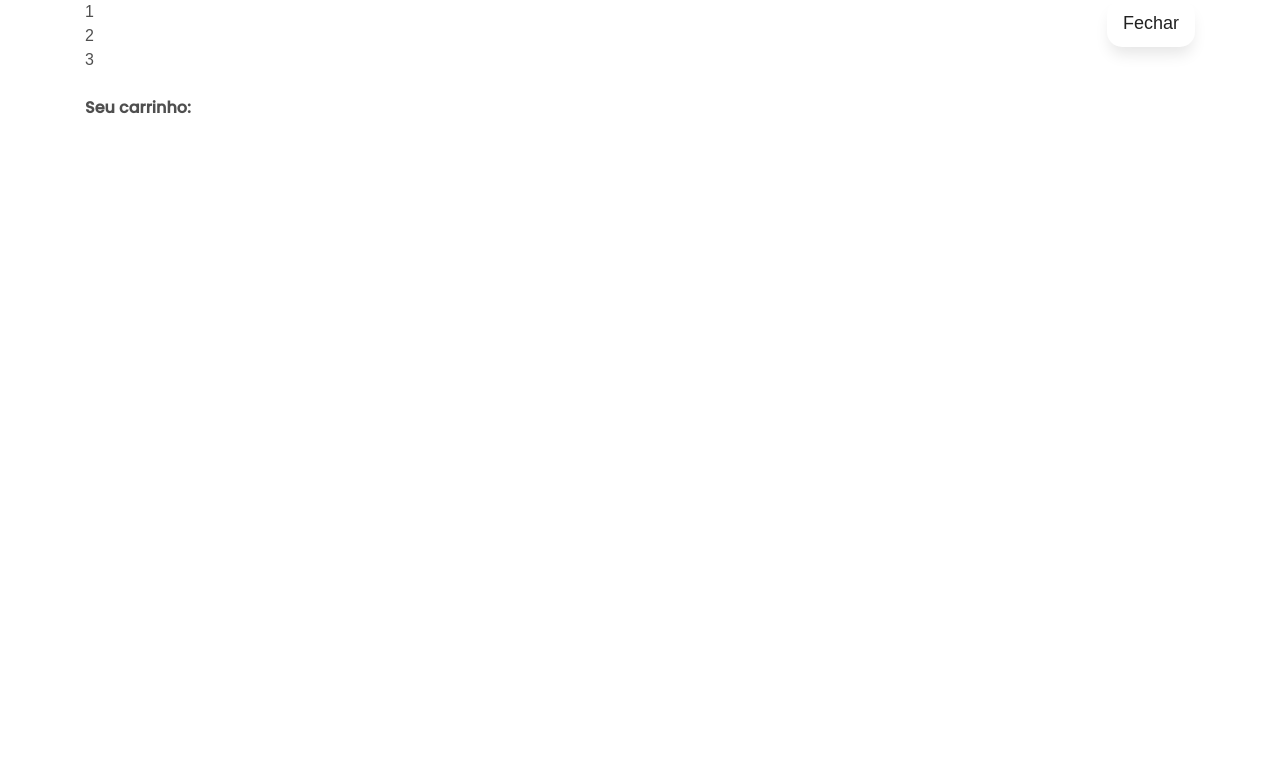
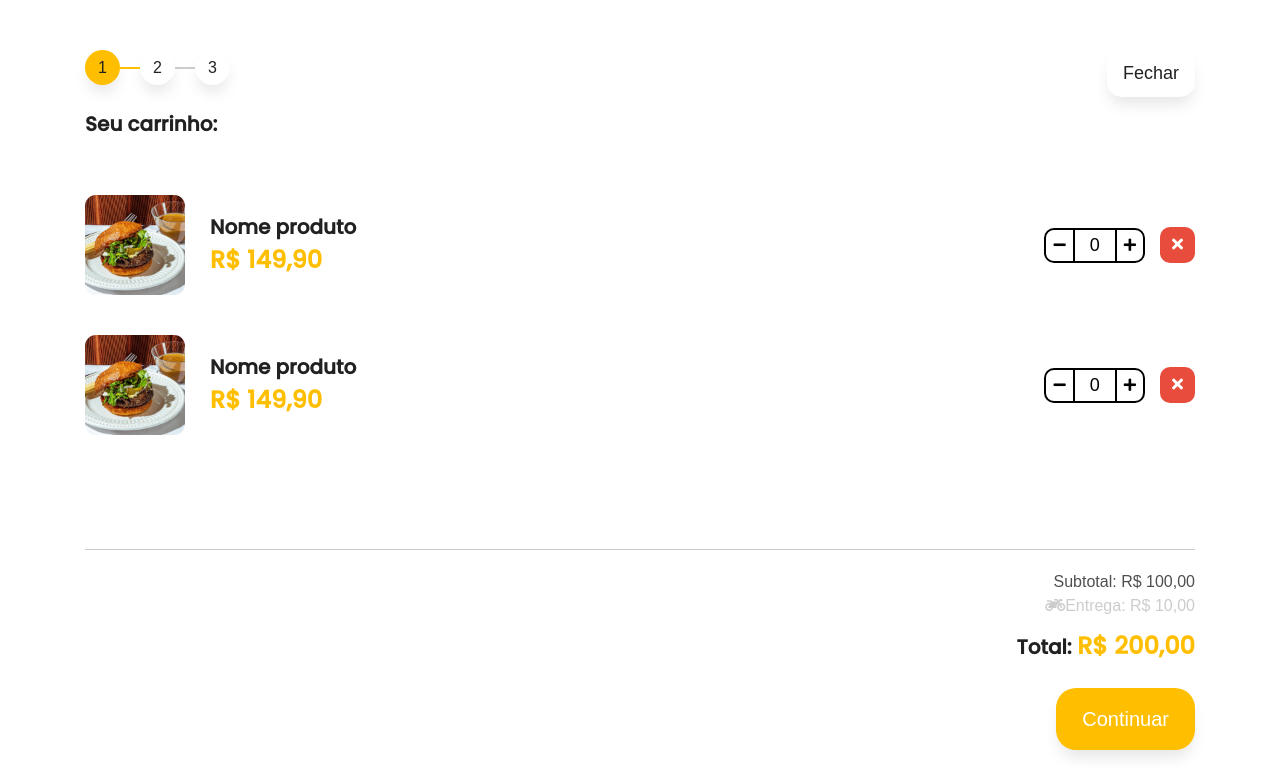
Before and after one commit to Estev0o/Menu, a plain HTML site: page index.html in a window 1280 px wide. Shown: the top 777 px of the page. Drawn offline with Linux system fonts and the light colour scheme.

Commit message:
create shopping section and style

```diff
--- a/css/main.css
+++ b/css/main.css
@@ -528,3 +528,131 @@ footer {
     overflow: auto;
     overflow-x: hidden;
 }
+
+.m-body::-webkit-scrollbar {
+    width: 6px;
+    background: transparent;
+}
+
+.m-body::-webkit-scrollbar-thumb {
+    background: var(--color-white);
+}
+
+.m-body::-webkit-scrollbar-track {
+    background: transparent;
+}
+
+.steps {
+    display: flex;
+}
+
+.step {
+    width: 35px;
+    height: 35px;
+    background-color: var(--color-white);
+    border-radius: 50px;
+    box-shadow: 0px 10px 15px -3px rgba(0,0,0,0.1);
+    color: var(--color-black);
+    display: flex;
+    justify-content: center;
+    align-items: center;
+    color: var(--color-black);
+    margin-right: 20px;
+}
+
+.step::before {
+    content: '';
+    width: 20px;
+    background-color: var(--color-separate);
+    position: absolute;
+    height: 2px;
+    margin-left: 55px;
+}
+
+.step:last-child::before {
+    content: none;
+}
+
+.step.active, .step.active::before {
+    background-color: var(--color-primary);
+}
+
+.title-shopping {
+    font-size: 20px;
+    color: var(--color-black);
+}
+
+.modal-full .item-shopping {
+    display: flex;
+    justify-content: center;
+    align-items: center;
+    padding: 20px 0;
+    border-bottom: 1px solid var(--color-separate);
+}
+
+.modal-full .item-shopping:last-child {
+    border-bottom: none;
+}
+
+.modal-full .img-product img{
+    width: 100px;
+    border-radius: 11px;
+}
+
+.modal-full .title-product {
+    color: var(--color-black);
+    font-size: 20px;
+    text-overflow: ellipsis;
+    white-space: nowrap;
+    overflow: hidden;
+    margin-bottom: 0;
+}
+
+.modal-full .price-product {
+    color: var(--color-primary);
+    font-size: 24px;
+    margin-bottom: 0;
+}
+
+.modal-full .data-products {
+    flex: 1;
+    padding: 0 25px;
+}
+
+.modal-full .add-buy {
+    display: flex;
+    text-align: center;
+    height: 30px;
+    justify-content: center;
+    align-items: center;
+}
+
+.btn-remove {
+    border: 2px solid var(--color-red);
+    font-size: 16px;
+    padding: 4px 10px;
+    border-radius: 10px;
+    color: var(--color-white);
+    background-color: var(--color-red);
+    margin-left: 15px;
+}
+
+.container-total {
+    padding-top: 20px;
+    border-top: 1px solid var(--color-separate);
+}
+
+.container-total .text-delivery {
+    color: var(--color-separate);
+}
+
+.container-total .text-total{
+    color: var(--color-black);
+    font-size: 20px;
+    margin-top: 10px;
+}
+
+.container-total .value-total {
+    color: var(--color-primary);
+    font-size: 24px;
+}
--- a/index.html
+++ b/index.html
@@ -501,16 +501,15 @@
         </div>
     </footer>
 
-    <section class="modal-full m-0 p-0" id="modalShopping">
+    <section class="modal-full" id="modalShopping">
 
         <div class="m-header">
             <div class="container">
                 <a class="btn btn-white btn-sm float-right"> Fechar</a>
-
                 <div class="steps">
-                    <div class="steps step1 active">1</div>
-                    <div class="steps step2">2</div>
-                    <div class="steps step3">3</div>
+                    <div class="step step1 active">1</div>
+                    <div class="step step2">2</div>
+                    <div class="step step3">3</div>
                 </div>
                 <p class="title-shopping mt-4">
                     <b id="lblTitleStep">Seu carrinho:</b>
@@ -519,11 +518,77 @@
         </div>
 
         <div class="m-body">
+            <div class="container">
+                <div id="itemShopping mr-0 ml-0">
+                    <div class="col-12 item-shopping">
+                        <div class="img-product">
+                            <img src="img/cardapio/burguers/burger-au-poivre-kit-4-pack.3ca0e39b02db753304cd185638dad518.jpg" alt="">
+                        </div>
+                        <div class="data-products">
+                            <p class="title-product"><b>Nome produto</b></p>
+                            <p class="price-product"><b>R$ 149,90</b></p>
+                        </div>
+                        <div class="add-buy">
+                            <span class="btn-minus"><i class="fas fa-minus"></i></span>
+                            <span class="add-number-itens">0</span>
+                            <span class="btn-plus"><i class="fas fa-plus"></i></span>
+                            <span class="btn btn-remove"><i class="fa fa-times"></i></span>
+                        </div>
+                    </div>
+                </div>
+
+                <div id="delivery mr-0 ml-0 hidden"></div>
+                <div id="resumeShop mr-0 ml-0 hidden"></div>
+            </div>
+
+            <div class="container">
+                <div id="itemShopping mr-0 ml-0">
+                    <div class="col-12 item-shopping">
+                        <div class="img-product">
+                            <img src="img/cardapio/burguers/burger-au-poivre-kit-4-pack.3ca0e39b02db753304cd185638dad518.jpg" alt="">
+                        </div>
+                        <div class="data-products">
+                            <p class="title-product"><b>Nome produto</b></p>
+                            <p class="price-product"><b>R$ 149,90</b></p>
+                        </div>
+                        <div class="add-buy">
+                            <span class="btn-minus"><i class="fas fa-minus"></i></span>
+                            <span class="add-number-itens">0</span>
+                            <span class="btn-plus"><i class="fas fa-plus"></i></span>
+                            <span class="btn btn-remove"><i class="fa fa-times"></i></span>
+                        </div>
+                    </div>
+                </div>
+
+                <div id="delivery mr-0 ml-0 hidden"></div>
+                <div id="resumeShop mr-0 ml-0 hidden"></div>
+            </div>
 
         </div>
 
         <div class="m-footer">
+            <div class="container">
+                <div class="container-total text-right mb-4">
+                    <p class="mb-0">
+                        <span>Subtotal:</span>
+                        <span id="lblSubTotal">R$ 100,00</span>
+                    </p>
 
+                    <p class="mb-0 text-delivery">
+                        <span><i class="fas fa-motorcycle"></i>Entrega:</span>
+                        <span id="lblValueDelivery">R$ 10,00</span>
+                    </p>
+
+                    <p class="mb-0 text-total">
+                        <span><b>Total:</b></span>
+                        <span class="value-total" id="lblValueTotal"><b>R$ 200,00</b></span>
+                    </p>
+                </div>
+                <a class="btn btn-yellow float-right" id="btnStepOrder">Continuar</a>
+                <a class="btn btn-yellow float-right hidden" id="btnStepResume">Revisar pedido</a>
+                <a class="btn btn-yellow float-right hidden" id="btnStepSend">Enviar pedido</a>
+                <a class="btn btn-white float-right mr-3 hidden" id="btnStepback">Voltar</a>
+            </div>
         </div>
 
     </section>
```
